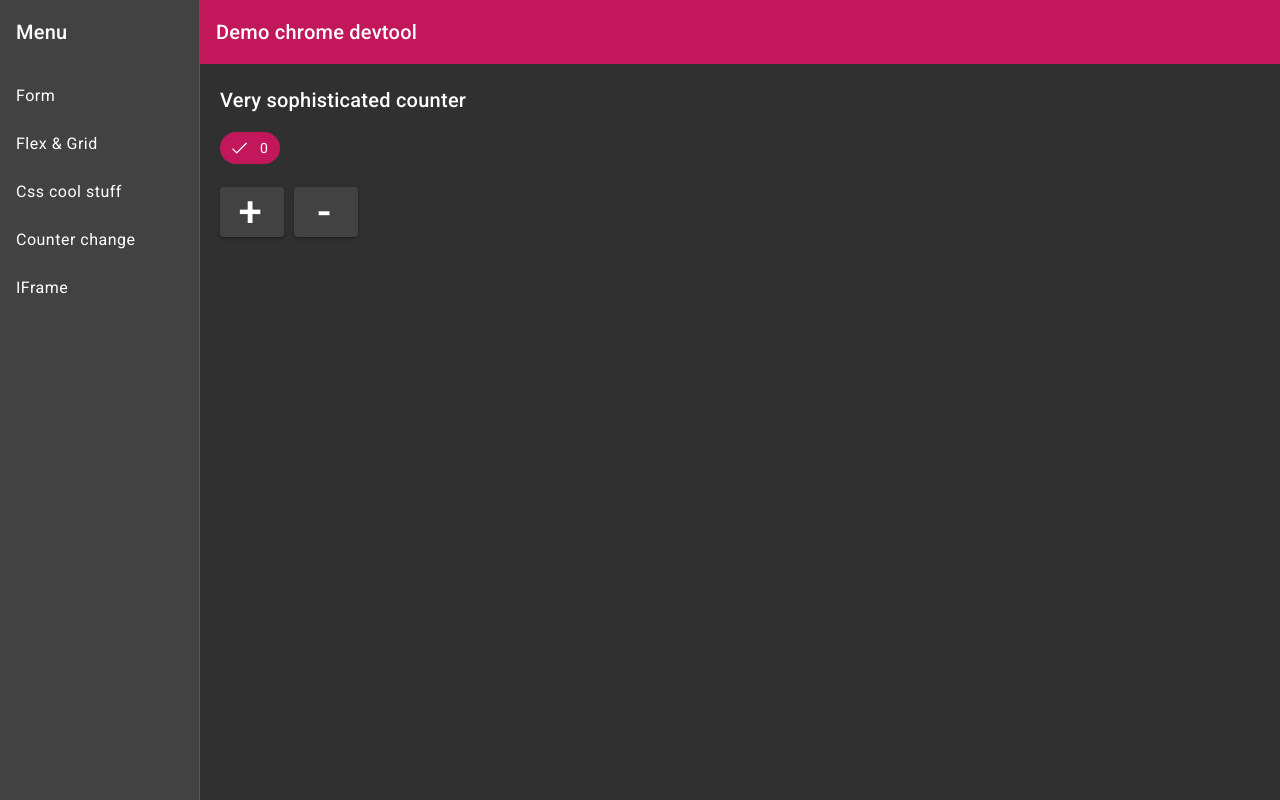
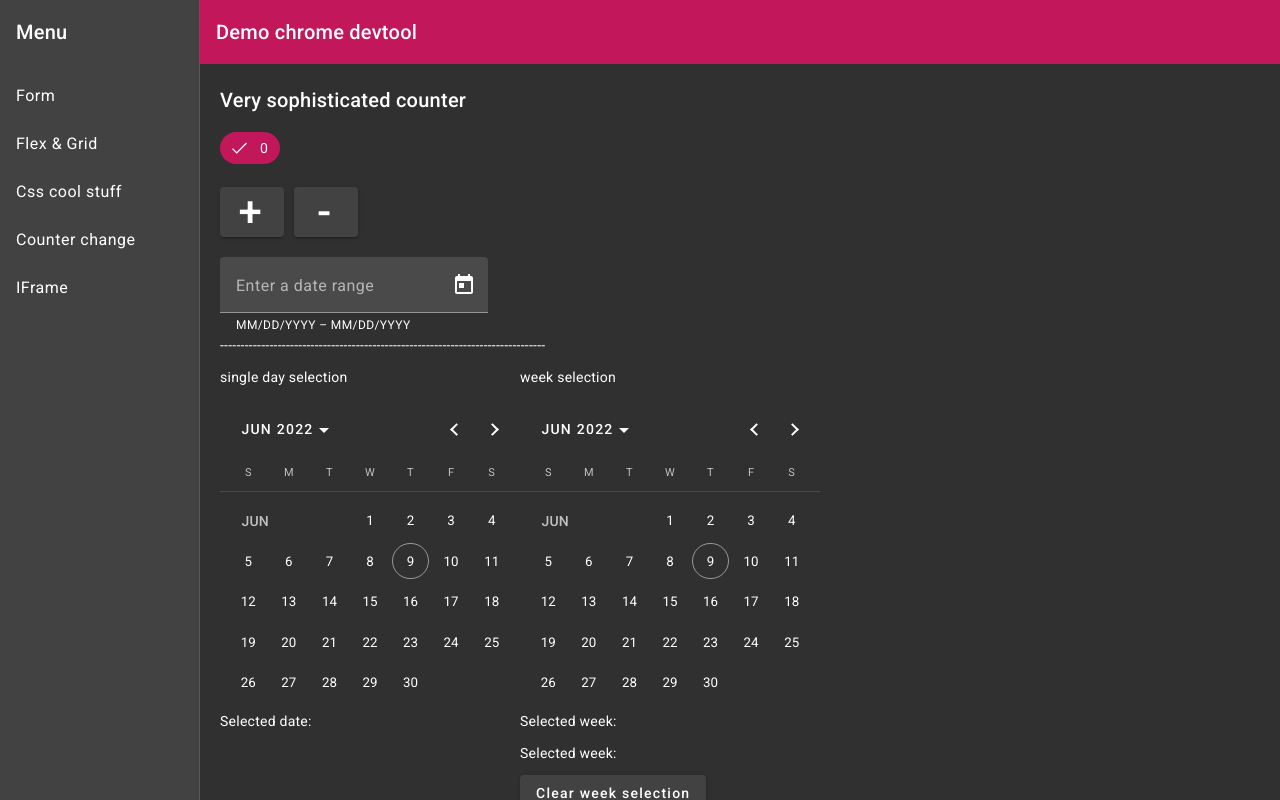
Before and after one commit to galSzlaifer/meetupdemo, an Angular app: page /counterchange in a window 1280 px wide. Built offline with nearby package versions, Linux system fonts and the light colour scheme.

Commit message:
update mat calendar example

```diff
--- a/src/app/counter/counter.component.html
+++ b/src/app/counter/counter.component.html
@@ -5,4 +5,40 @@
         <button mat-raised-button (click)="add()">+</button>
         <button mat-raised-button (click)="subtract()">-</button>
     </div>
+  <div class="actions">
+    <mat-form-field appearance="fill">
+      <mat-label>Enter a date range</mat-label>
+      <mat-date-range-input [rangePicker]="picker">
+        <input matStartDate placeholder="Start date">
+        <input matEndDate placeholder="End date">
+      </mat-date-range-input>
+      <mat-hint>MM/DD/YYYY – MM/DD/YYYY</mat-hint>
+      <mat-datepicker-toggle matIconSuffix [for]="picker"></mat-datepicker-toggle>
+      <mat-date-range-picker #picker></mat-date-range-picker>
+    </mat-form-field>
+  </div>
+  <p>-------------------------------------------------------------------------------</p>
+  <div class="container">
+    <div>
+      <label>single day selection</label>
+      <div class="calendar-card">
+        <mat-calendar #calendarOne [(selected)]="pikedDate"></mat-calendar>
+      </div>
+      <p>Selected date: {{pikedDate}}</p>
+    </div>
+  <div>
+    <label>week selection</label>
+      <div class="calendar-card">
+        <mat-calendar #calendarTwo
+                      [selected]="pikedRange"
+                      (viewChanged)="onViewCalendarChanged($event)"
+                      (selectedChange)="onWeekChange($event)"></mat-calendar>
+      </div>
+      <p>Selected week: {{pikedRange.start | date:'short':'ISO'}}</p>
+      <p>Selected week: {{pikedRange.end | date:'short':'ISO'}}</p>
+    <button mat-raised-button (click)="clearWeekselection()">Clear week selection</button>
+    </div>
+
+  </div>
+
 </main>
--- a/src/app/counter/counter.component.scss
+++ b/src/app/counter/counter.component.scss
@@ -12,7 +12,15 @@ main {
         height: $default-width-height;
         padding: $default-gap;
     }
-
+  mat-calendar{
+    width: 300px;
+  }
+  .container{
+    display: flex;
+  }
+  .calendar-card {
+    width: 300px;
+  }
     .actions {
         display: flex;
         gap: $default-gap;
@@ -24,5 +32,7 @@ main {
             height: $default-width-height;
             font-size: 3em;
         }
+
     }
+
 }
--- a/src/app/counter/counter.component.ts
+++ b/src/app/counter/counter.component.ts
@@ -1,18 +1,100 @@
-import { Component, OnInit } from '@angular/core';
+import { Component, OnInit,Injectable } from '@angular/core';
 import {Observable, Subscription,timeout} from "rxjs";
+import { DateAdapter, MatDateFormats, MAT_DATE_FORMATS } from '@angular/material/core';
+import {FormGroup, FormControl} from '@angular/forms';
 
+import {
+  MatCalendar, MatCalendarCellCssClasses,
+  MatDateRangeSelectionStrategy,
+  DateRange,
+  MAT_DATE_RANGE_SELECTION_STRATEGY,
+} from '@angular/material/datepicker';
+
+
+@Injectable()
+export class FiveDayRangeSelectionStrategy<D>
+  implements MatDateRangeSelectionStrategy<D>
+{
+  constructor(private _dateAdapter: DateAdapter<D>) {}
+
+  selectionFinished(date: D | null): DateRange<D> {
+    console.log('inside strategy service selectionFinished date= ' + date );
+    return this._createFiveDayRange(date);
+  }
+
+  createPreview(activeDate: D | null): DateRange<D> {
+    console.log('inside strategy service createPreview activeDate = ' + activeDate );
+    return this._createFiveDayRange(activeDate);
+  }
+
+  private _createFiveDayRange(date: D | null): DateRange<D> {
+    if (date) {
+      const dow = this._dateAdapter.getDayOfWeek(date) +1;
+      console.log('inside strategy service _createFiveDayRange dow = ' + dow );
+      const start = this._dateAdapter.addCalendarDays(date, -(dow + 6) % 7);
+      console.log('inside strategy service _createFiveDayRange start = ' + start );
+      const end = this._dateAdapter.addCalendarDays(start, 6);
+      console.log('inside strategy service _createFiveDayRange end = ' + end );
+      return new DateRange<D>(start, end);
+    }
+
+    console.log('inside strategy service _createWeekRange dat e = null' + date );
+    return new DateRange<D>(null, null);
+  }
+}
 
 @Component({
   selector: 'app-counter',
   templateUrl: './counter.component.html',
-  styleUrls: ['./counter.component.scss']
+  styleUrls: ['./counter.component.scss'],
+  providers: [
+    {
+      provide: MAT_DATE_RANGE_SELECTION_STRATEGY,
+      useClass: FiveDayRangeSelectionStrategy,
+    },
+  ],
 })
 export class CounterComponent implements OnInit {
+
   public count: number = 0;
-  //countObservable:Observable<{number:0}>
-  //fierst
-  constructor() { }
 
+  pikedRange: DateRange<Date | null> = new DateRange(null, null);
+  pikedDate: Date | null;
+  //range = new FormGroup({
+  //  start: new FormControl<Date | null>(null),
+  //  end: new FormControl<Date | null>(null),
+  //});
+  // @ts-ignore
+  constructor(private dateAdapter: DateAdapter<Date>) {
+    this.pikedDate = null;
+  }
+  onWeekChange(selectedDate: Date | null)
+  {
+    console.log('onWeekChange - day in the week ' + selectedDate);
+
+    const dow = this.dateAdapter.getDayOfWeek(selectedDate as Date) +1;
+    console.log('onWeekChange dow = ' + dow );
+    const start = (-(dow + 6) % 7);
+    const end = ((-(dow + 6) % 7) +6);
+    console.log('onWeekChange days before selection = ' + start );
+    console.log('onWeekChange days after selection  = ' + end);
+    console.log('onWeekChange end day = ' + end );
+    return this.selectWeek(selectedDate as Date,start,end);
+
+  }
+  selectWeek(selectedDate: Date, startDay: number, endDay: number)
+  {
+    const start = this.dateAdapter.addCalendarDays(selectedDate, startDay);
+    const end = this.dateAdapter.addCalendarDays(selectedDate, endDay);
+    this.pikedRange = new DateRange(start, end);
+    return this.pikedRange;
+  }
+  onViewCalendarChanged(event:any){
+    console.log('onViewCalendarChanged event =  ' + event);
+  }
+  clearWeekselection(){
+    this.pikedRange = new DateRange<Date | null>(null,null);
+  }
   ngOnInit(): void {
   }
 
```
